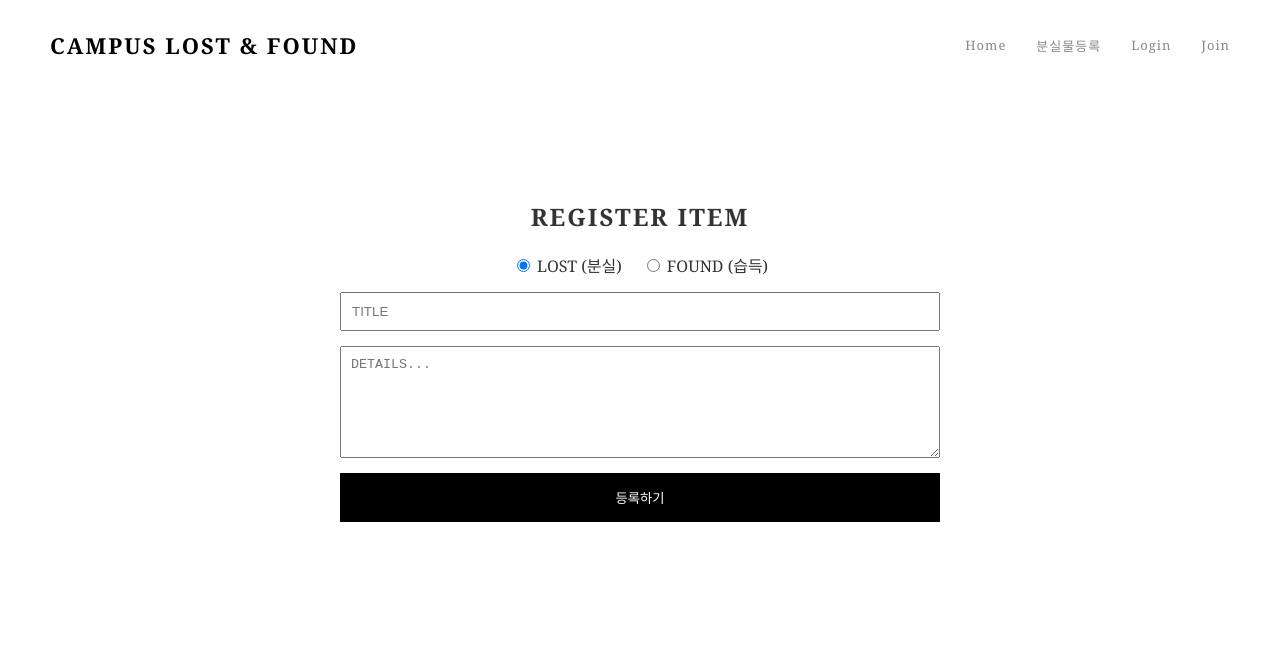
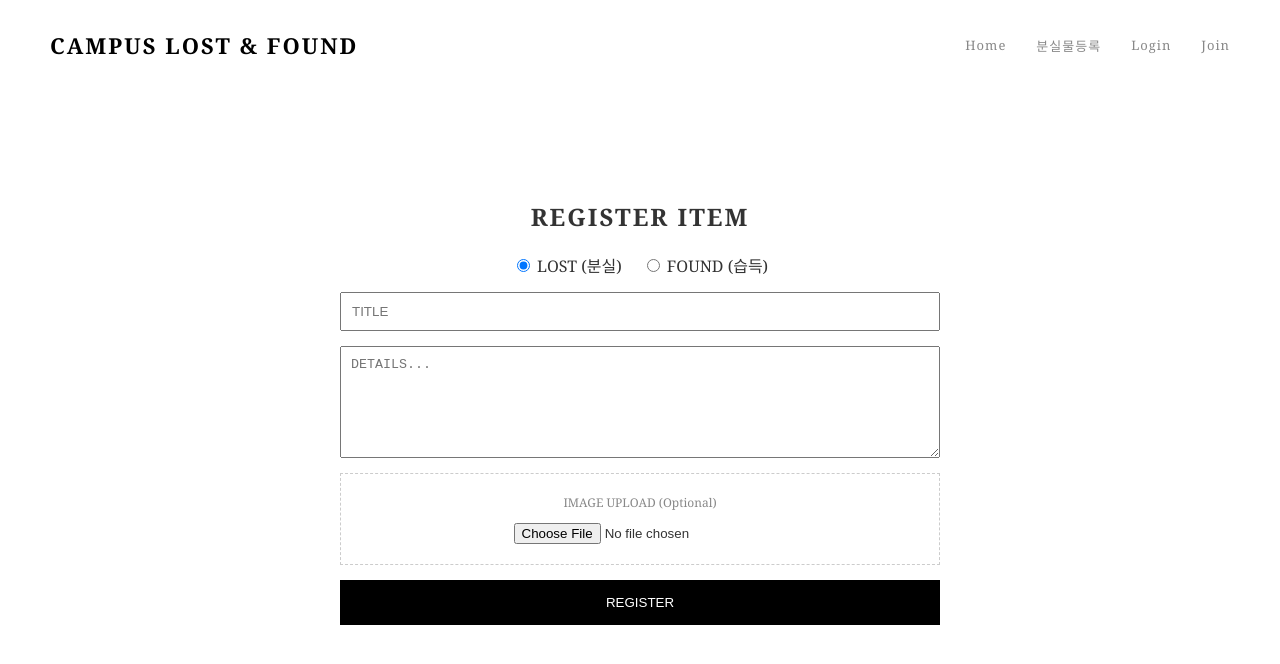
Before and after one commit to chakihwan/FrameworkTermProject, a React (Create React App) app in the folder frontend/: page /write in a window 1280 px wide. Shown: the top 664 px of the page. Built offline with nearby package versions, Linux system fonts and the light colour scheme.

Commit message:
프론트 - 글쓰기 화면 수정(사진 파일 추가 기능)

```diff
--- a/frontend/src/pages/WriteItem.js
+++ b/frontend/src/pages/WriteItem.js
@@ -7,11 +7,10 @@ const WriteItem = () => {
     const [title, setTitle] = useState('');
     const [content, setContent] = useState('');
     const [itemType, setItemType] = useState('LOST');
+    const [file, setFile] = useState(null); // ★ 파일 상태 추가
 
     const handleSubmit = async (e) => {
         e.preventDefault();
-
-        // 로컬스토리지에 저장된 로그인 정보 꺼내기
         const user = JSON.parse(localStorage.getItem('user'));
 
         if (!user) {
@@ -20,21 +19,23 @@ const WriteItem = () => {
             return;
         }
 
+        // ★ FormData 객체 생성 (파일 전송용)
+        const formData = new FormData();
+        formData.append('title', title);
+        formData.append('content', content);
+        formData.append('itemType', itemType);
+        formData.append('username', user.username);
+        if (file) {
+            formData.append('file', file); // 파일이 있을 때만 추가
+        }
+
         try {
-            // [Frontend -> Backend]
-            // 보내는 곳: React
-            // 받는 곳: LostItemController의 @PostMapping
-            // 데이터: { title, content, itemType, username(작성자 식별용) }
-            await axios.post('http://localhost:8081/api/items', {
-                title: title,
-                content: content,
-                itemType: itemType,
-                username: user.username // ★ 중요: 누가 썼는지 백엔드에 알려줌
-            });
-
+            // 헤더 설정 불필요 (axios가 알아서 처리함)
+            await axios.post('http://localhost:8081/api/items', formData);
             alert('등록 완료!');
-            navigate('/'); // 메인으로 이동
+            navigate('/');
         } catch (error) {
+            console.error(error);
             alert('등록 실패');
         }
     };
@@ -52,7 +53,13 @@ const WriteItem = () => {
                 <input placeholder="TITLE" value={title} onChange={(e)=>setTitle(e.target.value)} style={{ padding: '10px' }} />
                 <textarea placeholder="DETAILS..." value={content} onChange={(e)=>setContent(e.target.value)} rows="6" style={{ padding: '10px' }} />
 
-                <button type="submit" style={{ padding: '15px', background: 'black', color: 'white', border: 'none', cursor: 'pointer' }}>등록하기</button>
+                {/* ★ 파일 업로드 인풋 */}
+                <div style={{ border:'1px dashed #ccc', padding:'20px', textAlign:'center' }}>
+                    <p style={{margin:'0 0 10px 0', fontSize:'12px', color:'#888'}}>IMAGE UPLOAD (Optional)</p>
+                    <input type="file" onChange={(e) => setFile(e.target.files[0])} accept="image/*" />
+                </div>
+
+                <button type="submit" style={{ padding: '15px', background: 'black', color: 'white', border: 'none', cursor: 'pointer' }}>REGISTER</button>
             </form>
         </div>
     );
```
